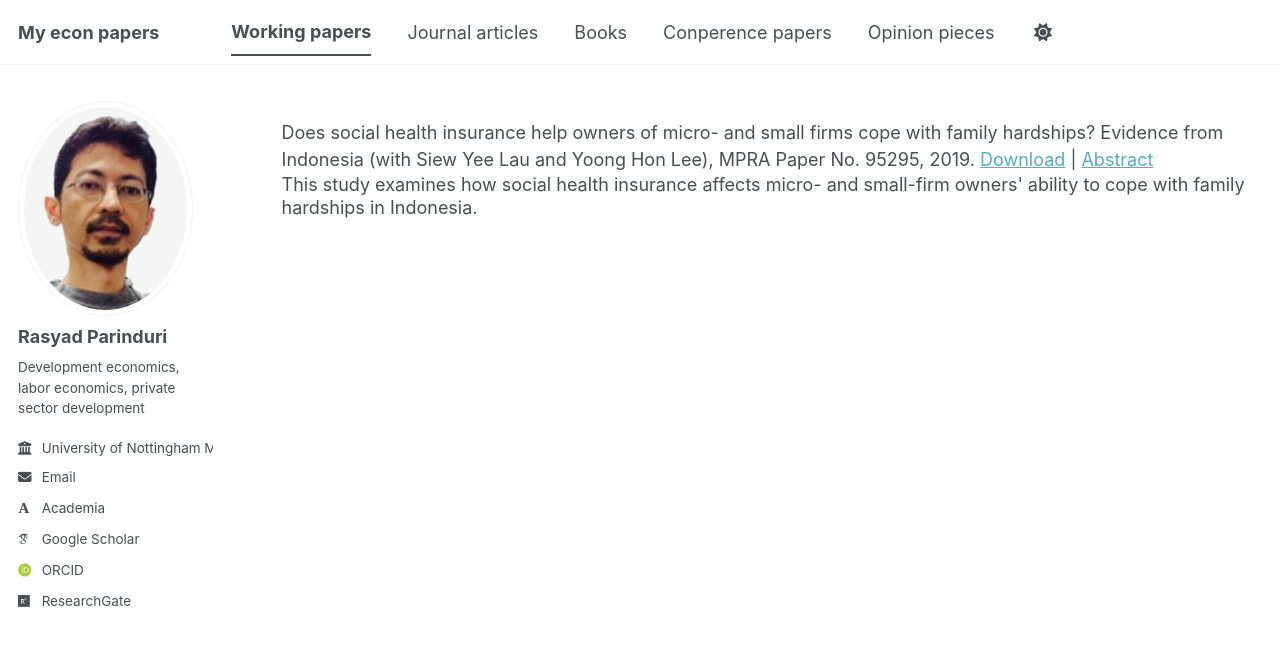
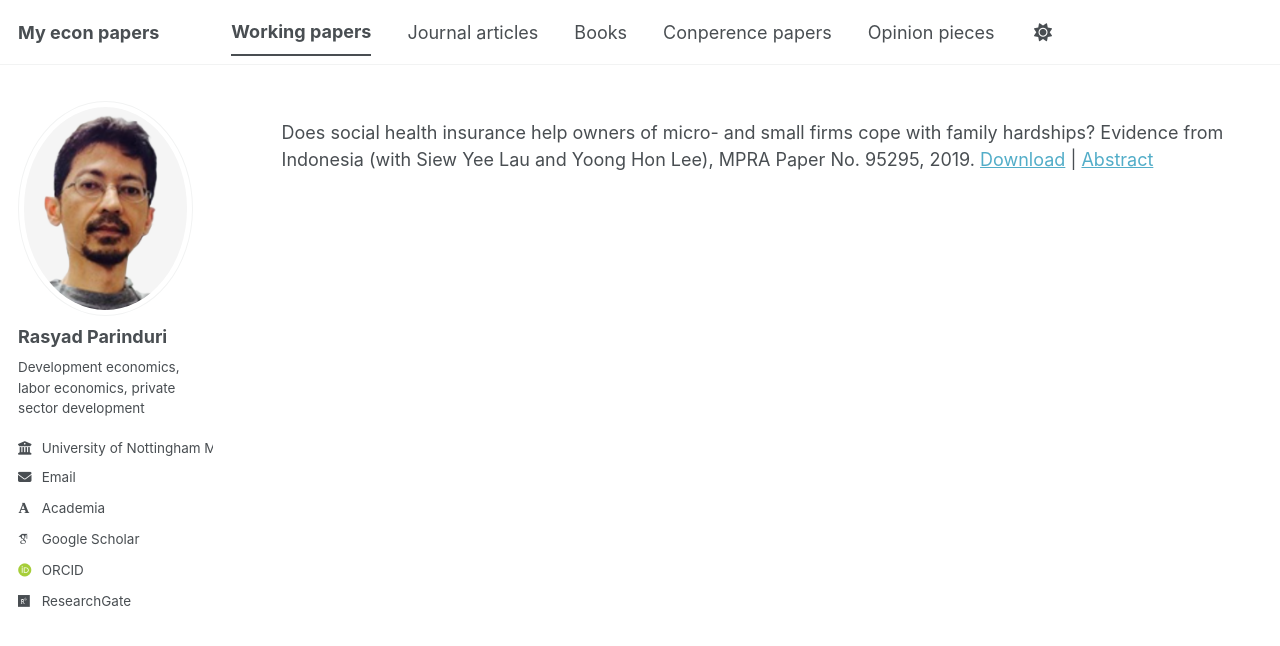
Before and after one commit to rasyadparinduri/rasyadparinduri.github.io, a Jekyll site: the page built from _pages/publications.html, in a window 1280 px wide. Shown: the top 646 px of the page. Built offline with Jekyll 4.4.1, drawn with Linux system fonts in a browser that asks for light colours; some web fonts are replaced; a script bundle is joined from its source files by our own code; library files that are not in the unit come from our copies.

Commit message:
Update publications.html

```diff
--- a/_pages/publications.html
+++ b/_pages/publications.html
@@ -6,10 +6,11 @@ author_profile: true
 ---
 
 <p>
-Does social health insurance help owners of micro- and small firms cope with family hardships? Evidence from Indonesia (with Siew Yee Lau and Yoong Hon Lee), MPRA Paper No. 95295, 2019.
+Does social health insurance help owners of micro- and small firms cope with family hardships?
+  Evidence from Indonesia (with Siew Yee Lau and Yoong Hon Lee), MPRA Paper No. 95295, 2019.
 <a href="https://mpra.ub.uni-muenchen.de/95295/1/MPRA_paper_95295.pdf" target="_blank">Download</a> |
-<a href="#" onclick="var x=document.getElementById('abs1'); x.style.display=(x.style.display=='none'?'block':'none'); return false;">Abstract</a>
-<span id="abs1" style="display:none; display:block; margin:0; padding:0; line-height:1.3;">
+<a href="#" onclick="var x=document.getElementById('abs1'); if(x.style.display==='none' || x.style.display===''){x.style.display='block';} else {x.style.display='none';} return false;">Abstract</a>
+<span id="abs1" style="display:none; margin:0; padding:0; line-height:1.3;">
 This study examines how social health insurance affects micro- and small-firm owners' ability to cope with family hardships in Indonesia.
 </span>
 </p>
```
